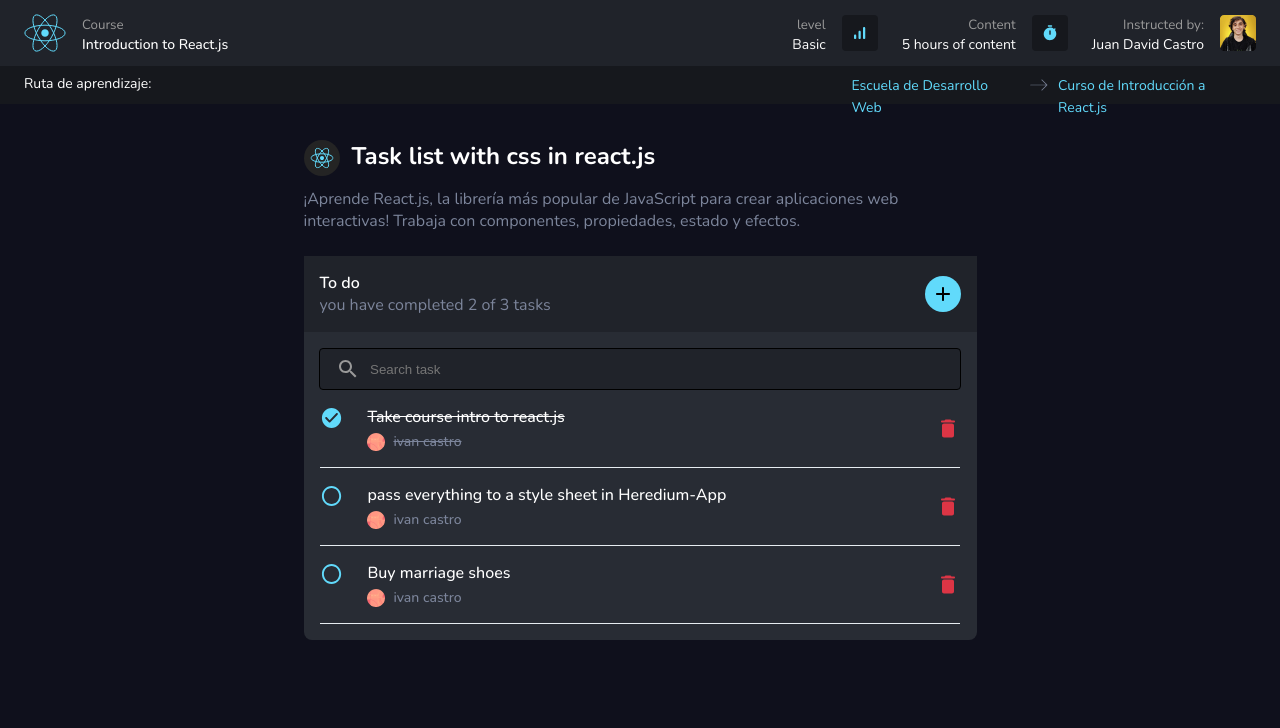
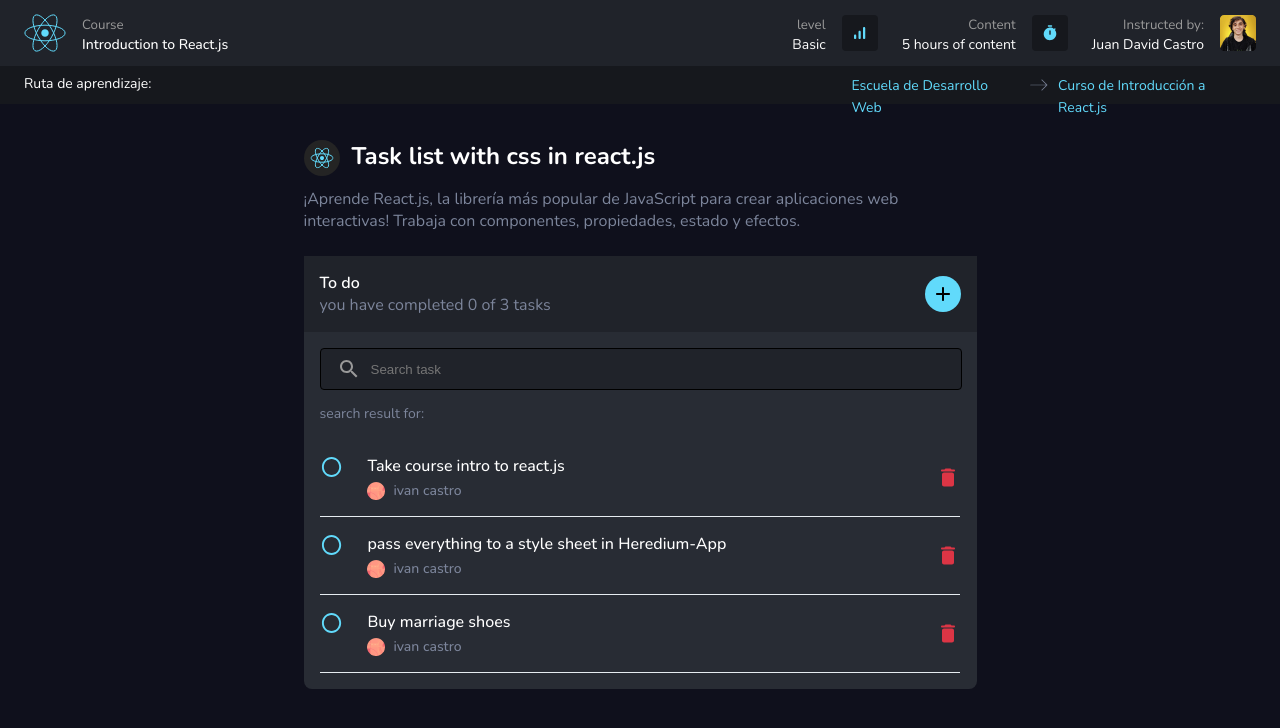
Before and after one commit to ivankstro7/taskDesign, a React (Create React App) app: page / in a window 1280 px wide. Shown: the top 728 px of the page. Built offline with nearby package versions, Linux system fonts and the light colour scheme.

Commit message:
update components

```diff
--- a/src/components/TodoList/HeaderTask.js
+++ b/src/components/TodoList/HeaderTask.js
@@ -2,14 +2,14 @@
 import iconAdd from '../../images/add.svg';
 import './headerTask.css';
 
-function HeaderTask(props) {
+function HeaderTask({ total, completed }) {
   return (
     <div className='header-task'>
       <div className='task-title'>
-        <h2>{props.title}</h2>
-        <p>{props.subtitle}</p>
+        <h2>To do</h2>
+        <p>you have completed {completed} of {total} tasks</p>
       </div>
-      <button className="task-button"><img src={iconAdd} alt="add"/></button>
+      <button className="task-button" onClick={ () => console.log('clic')}><img src={iconAdd} alt="add"/></button>
     </div>
   );
 }
--- a/src/components/TodoList/TodoItem.js
+++ b/src/components/TodoList/TodoItem.js
@@ -6,7 +6,7 @@
 function TodoItem(props) {
   return (
     <li className="list-group-item">
-      <span className={`radio-button-unchecked ${props.completed && 'radio-button-checked'}`}></span>
+      <span className={`radio-button-unchecked ${props.completed && 'radio-button-checked'}`} onClick={props.onComplete}></span>
       <div className='item-body'>
         <div className='body-title'>
           <p className={`item-description ${props.completed && 'item-description-checked'}`}>{props.text}</p>
@@ -15,7 +15,7 @@
             <p className={`item-description ${props.completed && 'item-description-checked'}`}>{props.user}</p>
           </div>
         </div>
-        <img src={deleteIcon} alt="delete task"/>
+        <img src={deleteIcon} alt="delete task" onClick={props.onDelete}/>
       </div>
     </li>
   );
--- a/src/components/TodoList/TodoSearch.css
+++ b/src/components/TodoList/TodoSearch.css
@@ -1,28 +1,41 @@
 @import url(../colors.css);
 
-.container-task .search-task{
+.container-task .container-search{
+    padding: 16px;
+}
+.container-task .container-search .search-task{
     width: 100%;
     max-width: 640px;
     height: 40px;
     display: flex;
     align-items: center;
-    margin: 16px auto;
     border-radius: 4px;
     background-color: var(--primary-background);
     border: 1px solid var(--stroke);
 }
 
-.container-task .search-task img{
+.container-task .container-search .search-task img{
     margin: 0 8px 0 16px;
 }
 
-.container-task .search-task input{
+.container-task .container-search .search-task input{
     width: 572px;
     color: var(--white);
     background: transparent;
     border: none;
 }
 
-.container-task .search-task input:focus-visible{
+.container-task .container-search .search-task input:focus-visible{
     outline: none;
 }
+
+.container-task .container-search p{
+    font-size: 0.875rem;
+    color: var(--gray);
+    margin-bottom: 0;
+}
+
+.container-task .container-search p span{
+    color: var(--white);
+    margin-left: 8px;
+}
--- a/src/components/TodoList/TodoSearch.js
+++ b/src/components/TodoList/TodoSearch.js
@@ -2,11 +2,19 @@
 import iconSearch from '../../images/Icon__Search.svg'
 import './TodoSearch.css';
 
-function TodoSearch() {
+function TodoSearch({ searchValue, setSearchValue }) {
+  const onSearchValueChange = (event) => {
+    console.log(event.target.value);
+    setSearchValue(event.target.value);
+  }
+
   return (
-    <div className='search-task'>
-      <img src={iconSearch} alt="logo"/>
-      <input className="TodoSearch" type="search" placeholder="Search task" />
+    <div className='container-search'>
+      <div className='search-task'>
+        <img src={iconSearch} alt="logo"/>
+        <input className="TodoSearch" type="search" placeholder="Search task" value={searchValue} onChange={onSearchValueChange}/>
+      </div>
+      <p>search result for:<span>{searchValue}</span></p>
     </div>
   );
 }
--- a/src/components/TodoList/task.js
+++ b/src/components/TodoList/task.js
@@ -5,24 +5,66 @@
 import { TodoItem } from './TodoItem';
 import './task.css';
 
-const todos = [
-  { text: 'Take course intro to react.js', completed: true },
+const defaultTodos  = [
+  { text: 'Take course intro to react.js', completed: false },
   { text: 'pass everything to a style sheet in Heredium-App', completed: false },
   { text: 'Buy marriage shoes', completed: false },
 ];
 
 function TaskContainer() {
+  const [todos, setTodos] = React.useState(defaultTodos);
+  const [searchValue, setSearchValue] = React.useState('');
+
+  const completedTodos = todos.filter(todo => !!todo.completed).length;
+  const totalTodos = todos.length;
+
+  let searchedTodos = [];
+
+  if (!searchValue.length >= 1) {
+    searchedTodos = todos;
+  } else {
+    searchedTodos = todos.filter(todo => {
+      const todoText = todo.text.toLowerCase();
+      const searchText = searchValue.toLowerCase();
+      return todoText.includes(searchText);
+    });
+  }
+
+  const completeTodo = (text) => {
+    const todoIndex = todos.findIndex(todo => todo.text === text);
+    const newTodos = [...todos];
+    newTodos[todoIndex].completed = true;
+    setTodos(newTodos);
+  };
+
+  const deleteTodo = (text) => {
+    const todoIndex = todos.findIndex(todo => todo.text === text);
+    const newTodos = [...todos];
+    newTodos.splice(todoIndex,1);
+    setTodos(newTodos);
+  };
+
   return (
     <div className='container-task'>
       <HeaderTask
-          title='To do'
-          subtitle='you have completed 2 of 3 tasks'
+        total={totalTodos}
+        completed={completedTodos}
       />
-        <TodoSearch />
+      <TodoSearch
+        searchValue={searchValue}
+        setSearchValue={setSearchValue}
+      />
 
       <TodoList>
         {todos.map(todo => (
-            <TodoItem key={todo.text} text={todo.text} user='ivan castro' completed={todo.completed}/>
+          <TodoItem
+            key={todo.text}
+            text={todo.text}
+            user='ivan castro'
+            completed={todo.completed}
+            onComplete={() => completeTodo(todo.text)}
+            onDelete={() => deleteTodo(todo.text)}
+          />
         ))}
       </TodoList>
     </div>
```
Lines whose indentation alone changed are shown as unchanged.
